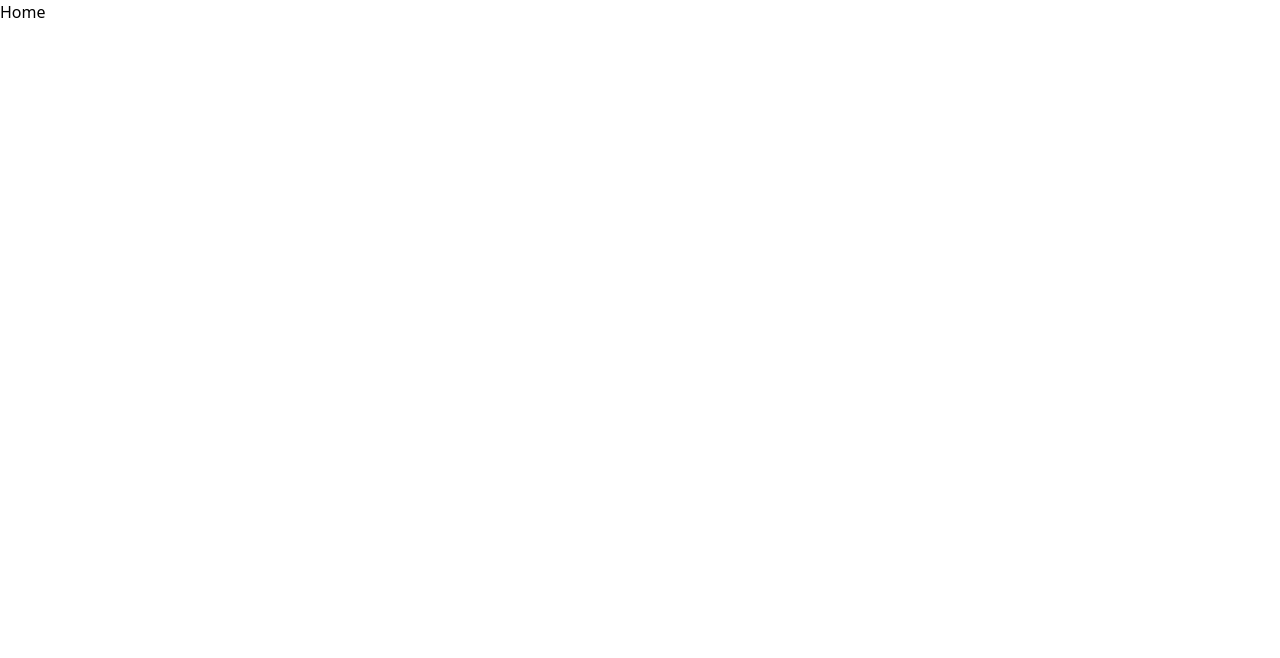
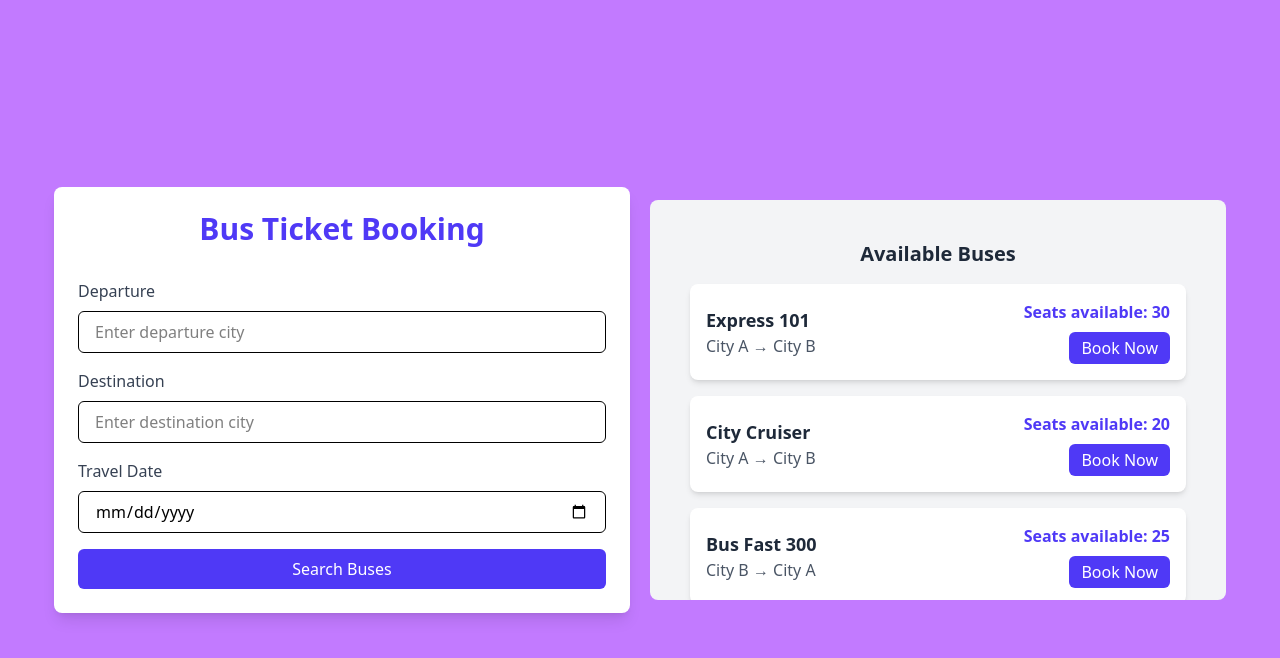
Before and after one commit to utsabsh/BusBookingSystem, a React (Vite) app in the folder Frontend/: page / in a window 1280 px wide. Shown: the top 658 px of the page. Built offline with nearby package versions, Linux system fonts and the light colour scheme.

Commit message:
added home page

```diff
--- a/Frontend/package.json
+++ b/Frontend/package.json
@@ -15,6 +15,7 @@
     "axios": "^1.7.9",
     "react": "^18.3.1",
     "react-dom": "^18.3.1",
+    "react-icons": "^5.4.0",
     "react-redux": "^9.2.0",
     "react-router-dom": "^7.1.5",
     "redux-persist": "^6.0.0",
--- a/Frontend/src/App.jsx
+++ b/Frontend/src/App.jsx
@@ -9,6 +9,7 @@ function App() {
     <BrowserRouter>
       <Routes>
         <Route path="/" element={<Home />} />
+        <Route path="/home" element={<Home />} />
 
         <Route path="/signup" element={<SignUp />} />
         <Route path="/login" element={<SignIn />} />
--- a/Frontend/src/pages/Home.jsx
+++ b/Frontend/src/pages/Home.jsx
@@ -1,7 +1,129 @@
-import React from "react";
+import { useState } from "react";
+import { Link, useNavigate } from "react-router-dom";
 
 const Home = () => {
-  return <div>Home</div>;
+  const [departure, setDeparture] = useState("");
+  const [destination, setDestination] = useState("");
+  const [date, setDate] = useState("");
+  const navigate = useNavigate();
+  const [buses, setBuses] = useState([
+    {
+      id: 1,
+      busName: "Express 101",
+      departure: "City A",
+      destination: "City B",
+      availableSeats: 30,
+    },
+    {
+      id: 2,
+      busName: "City Cruiser",
+      departure: "City A",
+      destination: "City B",
+      availableSeats: 20,
+    },
+    {
+      id: 3,
+      busName: "Bus Fast 300",
+      departure: "City B",
+      destination: "City A",
+      availableSeats: 25,
+    },
+  ]);
+
+  const handleSearch = () => {
+    console.log("Search for buses...");
+  };
+
+  return (
+    <div className="min-h-screen bg-purple-400 flex flex-row items-center justify-center py-10 gap-5">
+      <div className="max-w-xl w-full bg-white rounded-lg shadow-lg p-6">
+        <h1 className="text-3xl font-semibold text-center text-indigo-600 mb-8">
+          Bus Ticket Booking
+        </h1>
+
+        <div className="space-y-4">
+          <div className="flex flex-col">
+            <label htmlFor="departure" className="text-gray-700">
+              Departure
+            </label>
+            <input
+              type="text"
+              id="departure"
+              value={departure}
+              onChange={(e) => setDeparture(e.target.value)}
+              className="px-4 py-2 border rounded-md mt-2 focus:outline-none focus:ring-2 focus:ring-indigo-500"
+              placeholder="Enter departure city"
+            />
+          </div>
+
+          <div className="flex flex-col">
+            <label htmlFor="destination" className="text-gray-700">
+              Destination
+            </label>
+            <input
+              type="text"
+              id="destination"
+              value={destination}
+              onChange={(e) => setDestination(e.target.value)}
+              className="px-4 py-2 border rounded-md mt-2 focus:outline-none focus:ring-2 focus:ring-indigo-500"
+              placeholder="Enter destination city"
+            />
+          </div>
+
+          <div className="flex flex-col">
+            <label htmlFor="date" className="text-gray-700">
+              Travel Date
+            </label>
+            <input
+              type="date"
+              id="date"
+              value={date}
+              onChange={(e) => setDate(e.target.value)}
+              className="px-4 py-2 border rounded-md mt-2 focus:outline-none focus:ring-2 focus:ring-indigo-500"
+            />
+          </div>
+
+          <button
+            onClick={handleSearch}
+            className="w-full py-2 bg-indigo-600 text-white rounded-md hover:bg-indigo-700 focus:outline-none focus:ring-2 focus:ring-indigo-500"
+          >
+            Search Buses
+          </button>
+        </div>
+      </div>
+
+      <div className="p-10 w-full max-w-xl bg-gray-100 rounded-lg h-100 overflow-y-auto">
+        <h2 className="text-xl font-semibold text-center text-gray-800 mb-4 ">
+          Available Buses
+        </h2>
+        <div className="space-y-4">
+          {buses.map((bus) => (
+            <div
+              key={bus.id}
+              className="bg-white p-4 rounded-lg shadow-md flex justify-between items-center"
+            >
+              <div>
+                <h3 className="text-lg font-semibold text-gray-800">
+                  {bus.busName}
+                </h3>
+                <p className="text-gray-600">
+                  {bus.departure} → {bus.destination}
+                </p>
+              </div>
+              <div className="text-right">
+                <p className="text-indigo-600 font-semibold">
+                  Seats available: {bus.availableSeats}
+                </p>
+                <button className="mt-2 py-1 px-3 bg-indigo-600 text-white rounded-md hover:bg-indigo-700">
+                  <Link to={`/seats/${bus?.id}`}> Book Now</Link>
+                </button>
+              </div>
+            </div>
+          ))}
+        </div>
+      </div>
+    </div>
+  );
 };
 
 export default Home;
```
Also changed, not shown: 1 other file (tests, documents, lock files or other folders).
